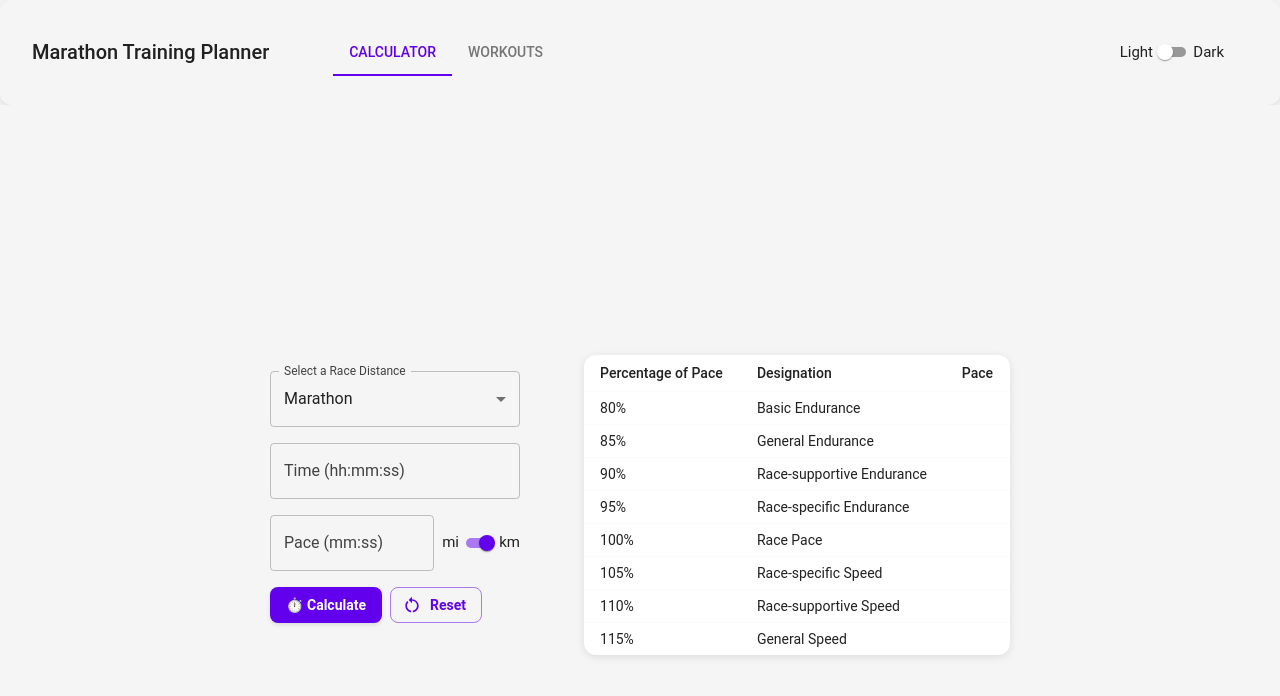
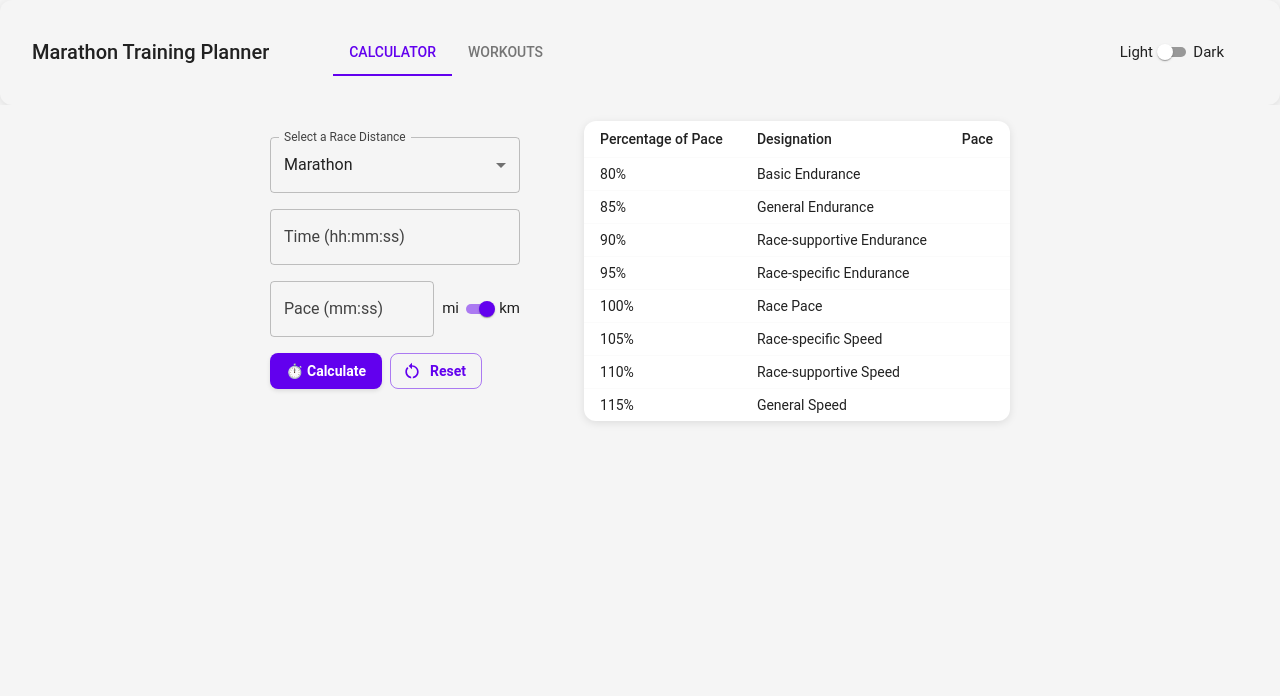
Before and after one commit to ewongz/run-planner, a React (Create React App) app in the folder frontend/: page / in a window 1280 px wide. Shown: the top 696 px of the page. Built offline with nearby package versions, Linux system fonts and the light colour scheme.

Commit message:
adjust margins

```diff
--- a/frontend/src/components/TabPanel.tsx
+++ b/frontend/src/components/TabPanel.tsx
@@ -20,8 +20,11 @@ return (
     {value === index && (
         <Box
         component="form"
-        sx={{ m: 3,
+        sx={{ m: 8,
               p: 2,
+              display: "flex",
+              alignItems: "flex-start",
+              minHeight: "100vh"
                 // width: "25ch",
             }}
         >
```
